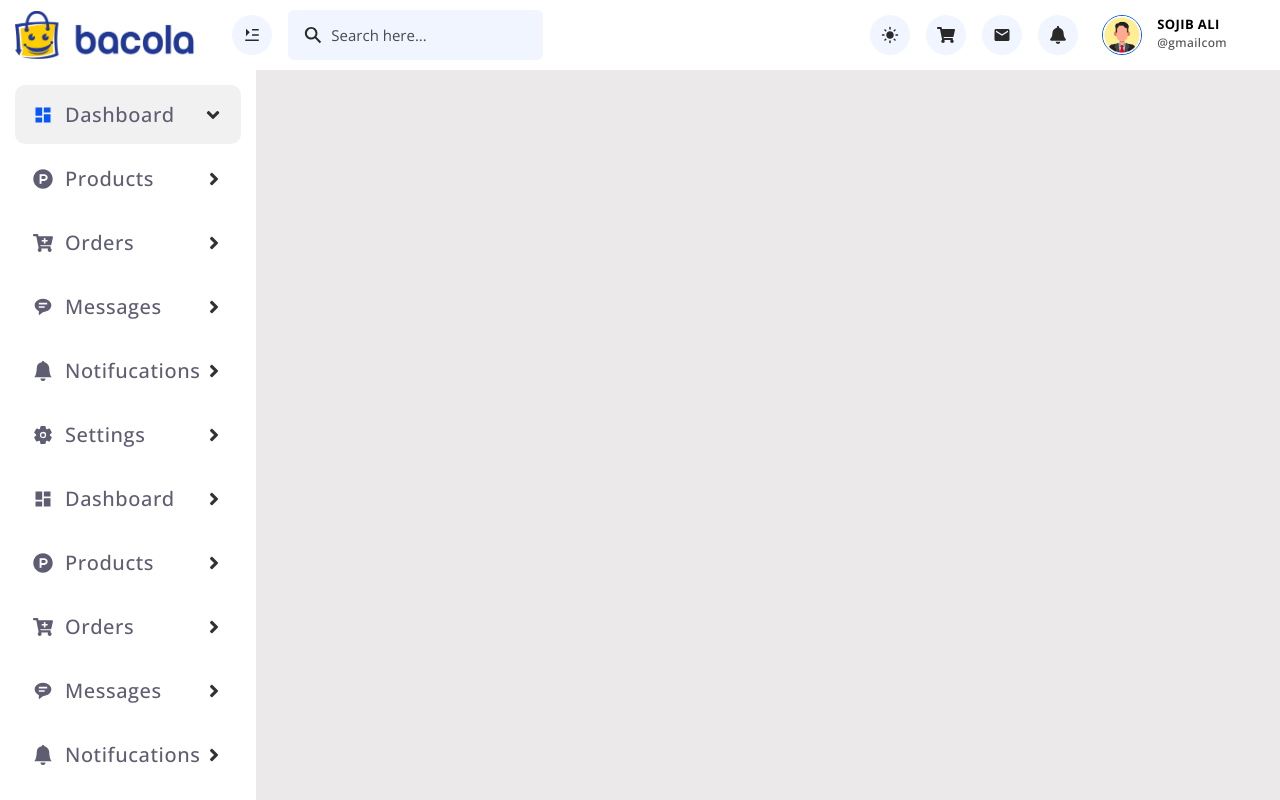
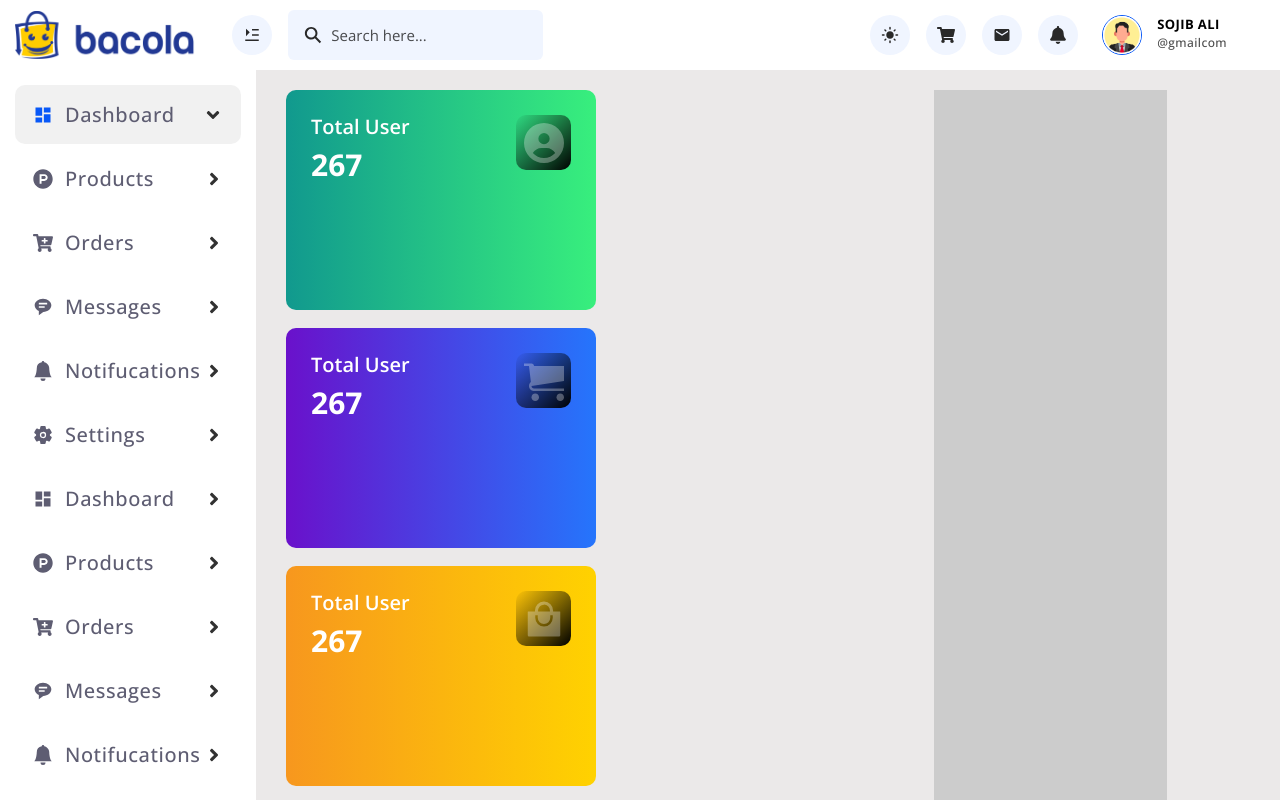
Before and after one commit to sojib-web/admin-dashboard, a React (Create React App) app: page / in a window 1280 px wide. Shown: the top 800 px of the page. Built offline with nearby package versions, Linux system fonts and the light colour scheme.

Commit message:
4done  commit

```diff
--- a/src/App.css
+++ b/src/App.css
@@ -33,9 +33,15 @@ body {
   transition: all 0.3s ease-in-out;
 }
 
+.main .content {
+  width: 80%;
+  flex: 0 0 80%;
+}
+
 .main .sidebarWrapper .sidebar ul li button.active .icon svg {
   color: #0858f7 !important;
 }
+
 .main .sidebarWrapper .sidebar {
   width: 20%;
   height: 100vh;
--- a/src/Component/Sidebar/Sidebar.css
+++ b/src/Component/Sidebar/Sidebar.css
@@ -67,9 +67,11 @@
   height: 25px;
   transition: all 0.3s ease-in-out;
 }
+
 .sidebar ul li button.active span .icon svg {
   color: #0858f7 !important;
 }
+
 .sidebar ul li button.active .arrow {
   transform: rotate(90deg);
 }
@@ -135,6 +137,7 @@
   height: auto;
   overflow: inherit;
   opacity: 1;
+  padding: 5px 0px;
 }
 
 .sidebar ul li .submenuWrapper.colapse .submenu {
--- /dev/null
+++ b/src/Pages/Dashboard/Components/DashboardBox/DashboardBox.css
@@ -0,0 +1,26 @@
+.dashboardBoxWrapper .dashboardBox .col1 h4 {
+    font-size: 20px;
+    font-weight: 600;
+}
+
+.dashboardBoxWrapper .dashboardBox .col1 span {
+    font-size: 30px;
+    font-weight: bold;
+    line-height: 35px;
+}
+
+.dashboardBoxWrapper .dashboardBox .icon svg {
+    font-size: 40px;
+    opacity: 0.3;
+    color: #ffffff;
+}
+
+.dashboardBoxWrapper .dashboardBox .icon {
+    display: flex;
+    align-items: center;
+    justify-content: center;
+    width: 55px;
+    height: 55px;
+    border-radius: 10px;
+    background-image: linear-gradient(to bottom right, rgba(0, 0, 0, 0.0), rgba(0, 0, 0.2));
+}
--- /dev/null
+++ b/src/Pages/Dashboard/Components/DashboardBox/DashboardBox.js
@@ -0,0 +1,27 @@
+
+import './DashboardBox.css'
+const DashboardBox = (props) => {
+    return (
+        <div className="dashboardBox" style={{ backgroundImage: `linear-gradient(to right, ${props.color ? props.color[0] : '#000'}, ${props.color ? props.color[1] : '#ccc'})` }}>
+            <div className="d-flex w-100">
+                <div className="col1">
+                    <h4 className="text-white">Total User</h4>
+                    <span className="text-white">267</span>
+
+                </div>
+                <div className="ml-auto">
+                    {props.icon ?
+                        <span className="icon" >
+                            {props.icon ? props.icon : ''}
+                        </span> :
+                        ''}
+
+
+                </div>
+            </div>
+        </div>
+
+
+    )
+}
+export default DashboardBox
--- a/src/Pages/Dashboard/Dashboard.css
+++ b/src/Pages/Dashboard/Dashboard.css
@@ -0,0 +1,29 @@
+.right-content {
+    padding: 90px 30px;
+}
+
+.right-content .content {
+    width: 80%;
+    flex: 0 0 80%;
+}
+
+.dashboardBoxWrapper {
+    gap: 18px;
+    width: 100%;
+    flex-wrap: wrap;
+}
+
+.dashboardBoxWrapper .dashboardBox {
+    width: 49%;
+    height: 220px;
+    background: #ccc;
+    border-radius: 10px;
+    overflow: hidden;
+    padding: 25px;
+}
+
+.dashboardBoxWrapperRow .box {
+    width: 100%;
+    height: 100%;
+    background: #ccc;
+}
--- a/src/Pages/Dashboard/Dashboard.js
+++ b/src/Pages/Dashboard/Dashboard.js
@@ -1,8 +1,30 @@
 import React from "react";
+import "./Dashboard.css";
+import DashboardBox from "./Components/DashboardBox/DashboardBox"
+import { FaCircleUser } from "react-icons/fa6";
+import { ImCart } from "react-icons/im";
+import { IoBagHandleSharp } from "react-icons/io5";
+import { IoStarSharp } from "react-icons/io5";
 const Dashboard = () => {
   return (
     <>
-      <h1>Dashboard</h1>
+      <div className="right-content w-100">
+        <div className="row dashboardBoxWrapperRow">
+          <div className="col-md-8">
+            <div className="dashboardBoxWrapper d-flex">
+              <DashboardBox color={['#11998e', '#38ef7d']} icon={<FaCircleUser />} />
+              <DashboardBox color={['#6a11cb', '#2575fc']} icon={<ImCart />} />
+              <DashboardBox color={['#f7971e', '#ffd200']} icon={<IoBagHandleSharp />} />
+              <DashboardBox color={['#ff6e7f', '#bfe9ff']} icon={<IoStarSharp />} />
+            </div>
+          </div>
+          <div className="col-md-3 pl-0">
+            <div className="box">
+
+            </div>
+          </div>
+        </div>
+      </div>
     </>
   );
 };
```
